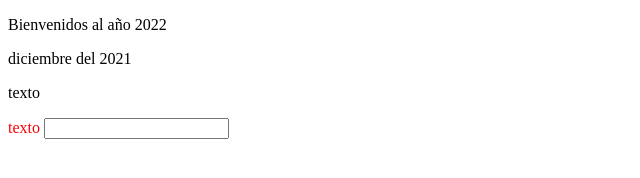
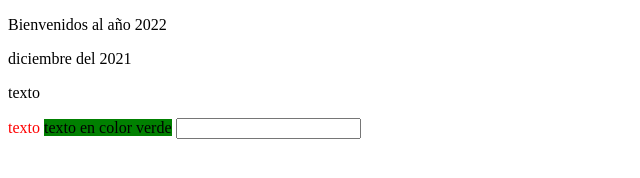
Before and after one commit to ArmandoEnrique1010K/ArmandoEnrique1010K.github.io, a plain HTML site: page index.html in a window 1280 px wide. Shown: the whole page, without its empty margins (0-640 px from the left). Drawn offline with Linux system fonts and the light colour scheme.

Commit message:
version 2

```diff
--- a/index.html
+++ b/index.html
@@ -12,7 +12,7 @@
     <p>texto</p>
     <span style="color:red">texto</span>
     <!-- esto es un comentario, no se puede ver -->
-    <span style="background-color: green;"></span>
+    <span style="background-color: green;">texto en color verde</span>
     <input type="text">
 </body>
 </html>
```
